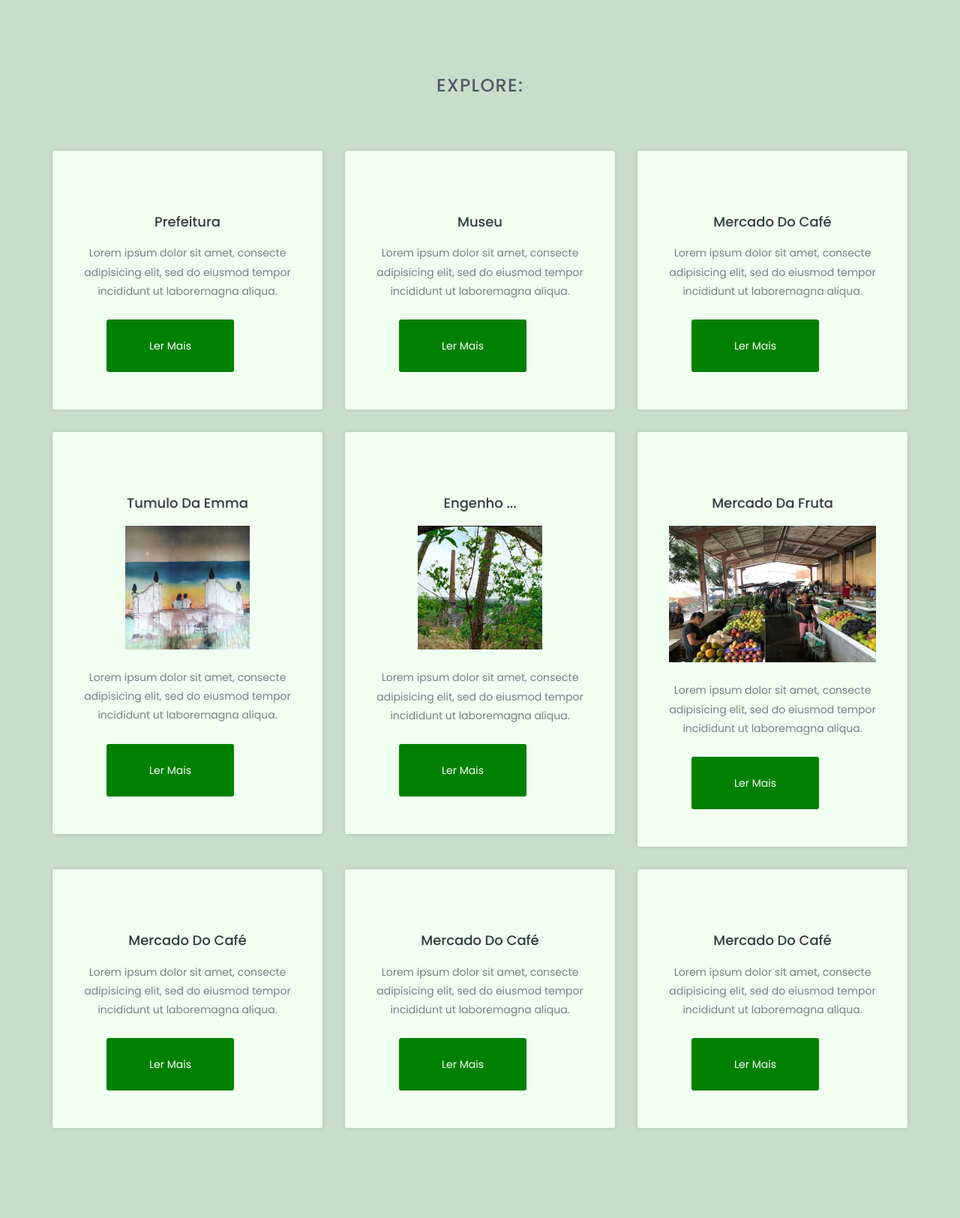
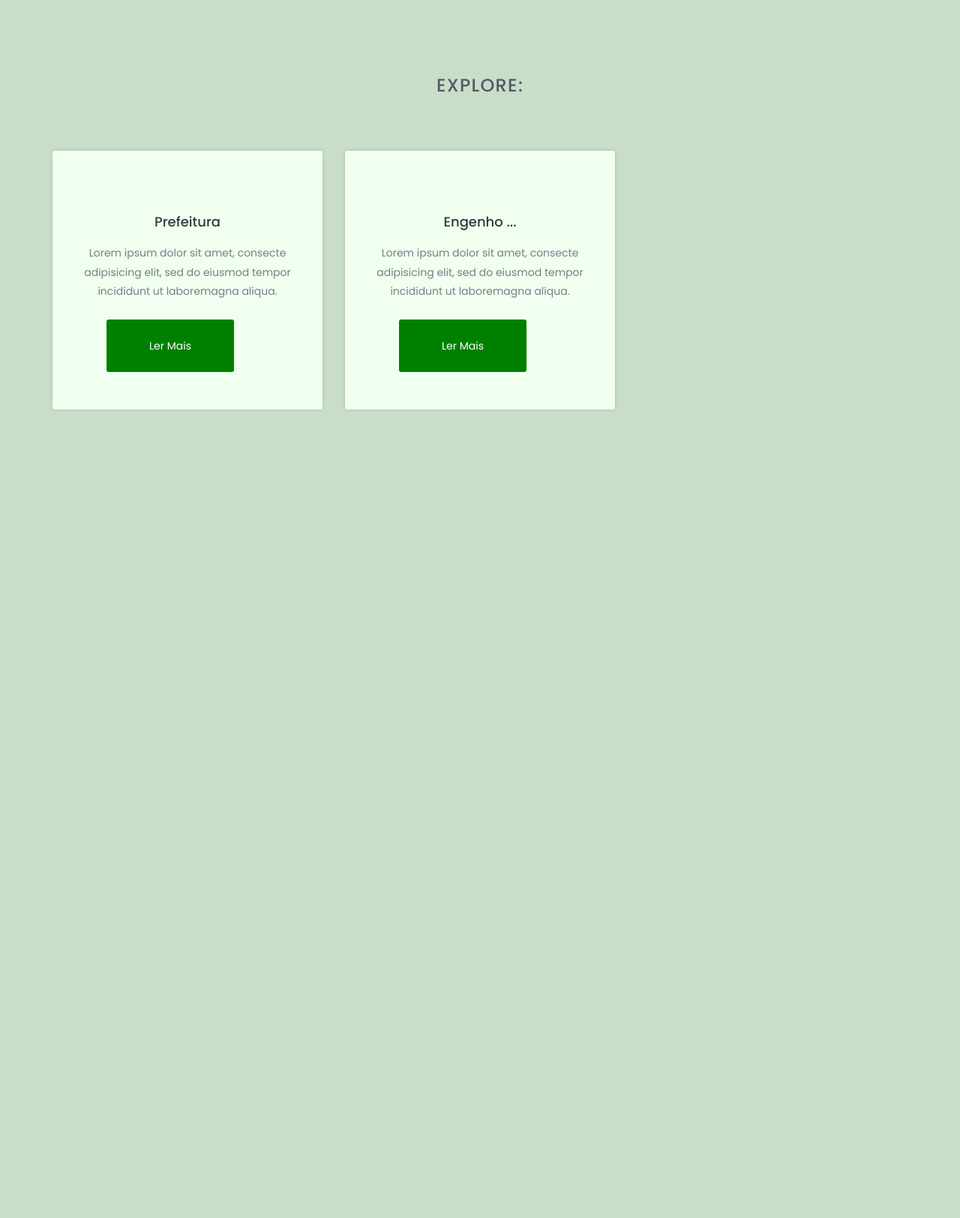
Before and after one commit to jose-ewerton/Trilhas_do_Vale, a Django app: page /locais/ in a window 1280 px wide. Shown: the part 889-2513 px from the top of the page at 75% size. After the commit the page ends 1436 px from the top, so only its background shows below. Run offline with Django 3.2, Linux system fonts and the light colour scheme; data comes from the database, SQL or seed files in the repository; both versions use the stored data as it was after the commit; some libraries are stand-ins or nearby versions.

Commit message:
inserindo dados do banco no template

```diff
--- a/paginas/templates/paginas/locais.html
+++ b/paginas/templates/paginas/locais.html
@@ -116,10 +116,11 @@
 				</div><!--/.section-header-->
 				<div class="works-content">
 					<div class="row">
-						<div class="col-md-4 col-sm-6">
+						<ul>
+							{% for local in locais %}
+						<li><div class="col-md-4 col-sm-6">
 							<div class="single-how-works">
-
-								<h2><a href="#">Prefeitura</a></h2>
+								<h2><a href="/local/{{local.id}}">{{local.nome}}</a></h2>
 								<p>
 									Lorem ipsum dolor sit amet, consecte adipisicing elit, sed do eiusmod tempor incididunt ut laboremagna aliqua.
 								</p>
@@ -127,106 +128,9 @@
 									ler mais
 								</button>
 							</div>
-						</div>
-						<div class="col-md-4 col-sm-6">
-							<div class="single-how-works">
-
-								<h2><a href="#">Museu</a></h2>
-								<p>
-									Lorem ipsum dolor sit amet, consecte adipisicing elit, sed do eiusmod tempor incididunt ut laboremagna aliqua.
-								</p>
-								<button class="welcome-hero-btn how-work-btn" onclick="window.location.href='#'">
-									ler mais
-								</button>
-							</div>
-						</div>
-						<div class="col-md-4 col-sm-6">
-							<div class="single-how-works">
-
-								<h2><a href="#">Mercado do café</a></h2>
-								<p>
-									Lorem ipsum dolor sit amet, consecte adipisicing elit, sed do eiusmod tempor incididunt ut laboremagna aliqua.
-								</p>
-								<button class="welcome-hero-btn how-work-btn" onclick="window.location.href='#'">
-									ler mais
-								</button>
-							</div>
-						</div>
-						<div class="col-md-4 col-sm-6">
-							<div class="single-how-works">
-
-								<h2><a href="#">Tumulo da Emma</a></h2>
-								<img style="width: 60%;" src="../../../static/img/curiosidades/BocaABoca.jpg">
-								<p>
-									Lorem ipsum dolor sit amet, consecte adipisicing elit, sed do eiusmod tempor incididunt ut laboremagna aliqua.
-								</p>
-								<button class="welcome-hero-btn how-work-btn" onclick="window.location.href='#'">
-									ler mais
-								</button>
-							</div>
-						</div>
-						<div class="col-md-4 col-sm-6">
-							<div class="single-how-works">
-
-								<h2><a href="#">Engenho ...</a></h2>
-								<img style="width: 60%;" src="../../../static/img/curiosidades/CoisasDaTerra.jpg">
-								<p>
-									Lorem ipsum dolor sit amet, consecte adipisicing elit, sed do eiusmod tempor incididunt ut laboremagna aliqua.
-								</p>
-								<button class="welcome-hero-btn how-work-btn" onclick="window.location.href='#'">
-									ler mais
-								</button>
-							</div>
-						</div>
-						<div class="col-md-4 col-sm-6">
-							<div class="single-how-works">
-
-								<h2><a href="#">Mercado da fruta</a></h2>
-								<img src="../../../static/img/hero-carousel/culinaria.jpeg">
-								<p>
-									Lorem ipsum dolor sit amet, consecte adipisicing elit, sed do eiusmod tempor incididunt ut laboremagna aliqua.
-								</p>
-								<button class="welcome-hero-btn how-work-btn" onclick="window.location.href='#'">
-									ler mais
-								</button>
-							</div>
-						</div>
-						<div class="col-md-4 col-sm-6">
-							<div class="single-how-works">
-
-								<h2><a href="#">Mercado do café</a></h2>
-								<p>
-									Lorem ipsum dolor sit amet, consecte adipisicing elit, sed do eiusmod tempor incididunt ut laboremagna aliqua.
-								</p>
-								<button class="welcome-hero-btn how-work-btn" onclick="window.location.href='#'">
-									ler mais
-								</button>
-							</div>
-						</div>
-						<div class="col-md-4 col-sm-6">
-							<div class="single-how-works">
-
-								<h2><a href="#">Mercado do café</a></h2>
-								<p>
-									Lorem ipsum dolor sit amet, consecte adipisicing elit, sed do eiusmod tempor incididunt ut laboremagna aliqua.
-								</p>
-								<button class="welcome-hero-btn how-work-btn" onclick="window.location.href='#'">
-									ler mais
-								</button>
-							</div>
-						</div>
-						<div class="col-md-4 col-sm-6">
-							<div class="single-how-works">
-
-								<h2><a href="#">Mercado do café</a></h2>
-								<p>
-									Lorem ipsum dolor sit amet, consecte adipisicing elit, sed do eiusmod tempor incididunt ut laboremagna aliqua.
-								</p>
-								<button class="welcome-hero-btn how-work-btn" onclick="window.location.href='#'">
-									ler mais
-								</button>
-							</div>
-						</div>
+						</div> </li>
+							{% endfor %}
+						</ul>
 					</div>
 				</div>
 			</div><!--/.container-->
--- a/paginas/views.py
+++ b/paginas/views.py
@@ -4,14 +4,15 @@ from django.shortcuts import redirect, render
 from django.urls import reverse
 from django.views.generic import TemplateView
 
-from base.models import Usuario
+from base.models import Usuario, Local
 from paginas.forms import UsuarioForm
 
 class PaginaInicial(TemplateView):
     template_name = 'paginas/index.html'
 
 def Locais(request):
-    return render(request,'paginas/locais.html')
+    locais = Local.objects.all()
+    return render(request,'paginas/locais.html', {'locais': locais})
 
 def salva_cadastro(request):
     nome= request.POST.get('nome')
```
Also changed, not shown: CoisasDaTerra.jpg (added), db.sqlite3, download.jpeg (added).
